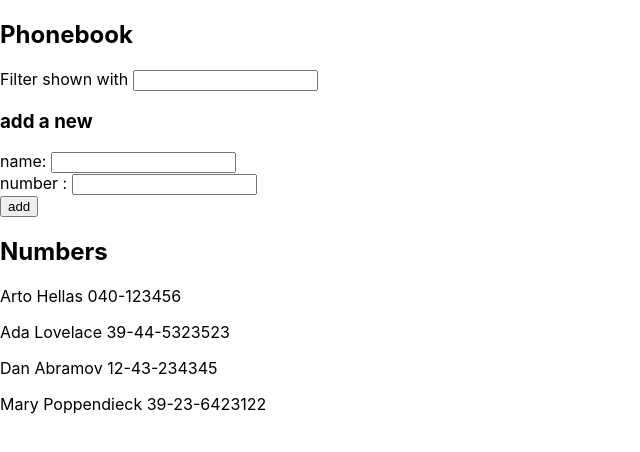
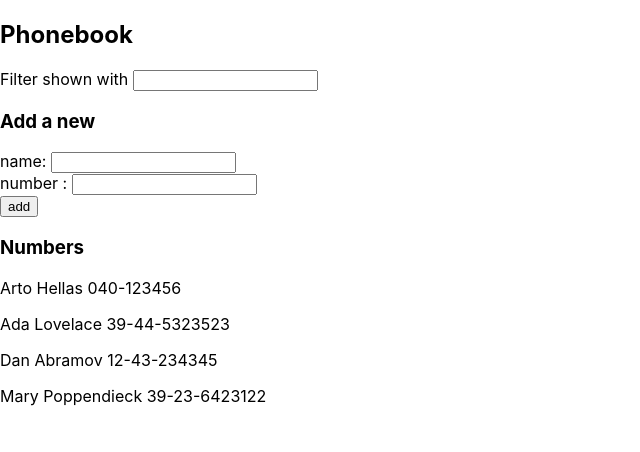
Before and after one commit to AmirAkhoundi85/Part-2, a React (Create React App) app: page / in a window 1280 px wide. Shown: the top 452 px of the page, without its empty margins (0-640 px from the left). Built offline with nearby package versions, Linux system fonts and the light colour scheme.

Commit message:
completed 2-10

```diff
--- a/src/App.js
+++ b/src/App.js
@@ -1,6 +1,9 @@
 import { useState } from "react";
 import "./App.css";
 import CoursesList from "./components/CoursesList";
+import Filter from "./components/Filter";
+import PersonForm from "./components/PersonForm";
+import Persons from "./components/Persons";
 
 function App() {
   const [persons, setPersons] = useState([
@@ -10,7 +13,7 @@ function App() {
     { name: "Mary Poppendieck", number: "39-23-6423122", id: 4 },
   ]);
    const [newName, setNewName] = useState("");
-   const [phone, setPhone] = useState("");
+   const [number, setPhone] = useState("");
    const [searchTerm, setSearchTerm] = useState("");
 
    const getName = (e) => {
@@ -25,15 +28,15 @@ function App() {
      e.preventDefault();
 
      const person = persons.find(
-       (item) => item.name === newName || item.phone === phone
+       (item) => item.name === newName || item.number === number
      );
 
      if (!person) {
-       const newPerson = { name: newName, phone: phone };
+       const newPerson = { name: newName, number: number };
        setPersons([...persons, newPerson]);
      } else {
        alert(
-         `${newName} with phone number ${phone} is already added to the phonebook`
+         `${newName} with number number ${number} is already added to the phonebook`
        );
      }
 
@@ -52,28 +55,12 @@ function App() {
    return (
      <div>
        <h2>Phonebook</h2>
-       <form onSubmit={addName}>
-         <div>
-           Filter shown with{" "}
-           <input value={searchTerm} onChange={handelSearch} />
-         </div>
-         <div>
-           <h3>add a new</h3>
-           name: <input value={newName} onChange={getName} />
-         </div>
-         <div>
-           number : <input value={phone} onChange={getNumber} />
-         </div>
-         <div>
-           <button type="submit">add</button>
-         </div>
-       </form>
-       <h2>Numbers</h2>
-       {filteredPersons.map((item, index) => (
-         <p key={index}>
-           {item.name} {item.number}
-         </p>
-       ))}
+       <Filter searchTerm={searchTerm} handelSearch={handelSearch} />
+
+       <h3>Add a new</h3>
+       <PersonForm newName={newName} getName={getName}  number={number} getNumber={getNumber} addName={addName}/>
+       <h3>Numbers</h3>
+       <Persons filteredPersons={filteredPersons}/>
      </div>
    );
    }
--- /dev/null
+++ b/src/components/Filter.jsx
@@ -0,0 +1,11 @@
+import React from 'react'
+
+const Filter = ({ searchTerm, handelSearch }) => {
+  return (
+    <div>
+      Filter shown with <input value={searchTerm} onChange={handelSearch} />
+    </div>
+  );
+};
+
+export default Filter
--- /dev/null
+++ b/src/components/PersonForm.jsx
@@ -0,0 +1,19 @@
+import React from 'react'
+
+const PersonForm = ({newName, getName, number, getNumber, addName}) => {
+  return (
+    <form onSubmit={addName}>
+      <div>
+        name: <input value={newName} onChange={getName} />
+      </div>
+      <div>
+        number : <input value={number} onChange={getNumber} />
+      </div>
+      <div>
+        <button type="submit">add</button>
+      </div>
+    </form>
+  );
+}
+
+export default PersonForm
--- /dev/null
+++ b/src/components/Persons.jsx
@@ -0,0 +1,15 @@
+import React from "react";
+
+const Persons = ({ filteredPersons }) => {
+  return (
+    <div>
+      {filteredPersons.map((item, index) => (
+        <p key={index}>
+          {item.name} {item.number}
+        </p>
+      ))}
+    </div>
+  );
+};
+
+export default Persons;
```
